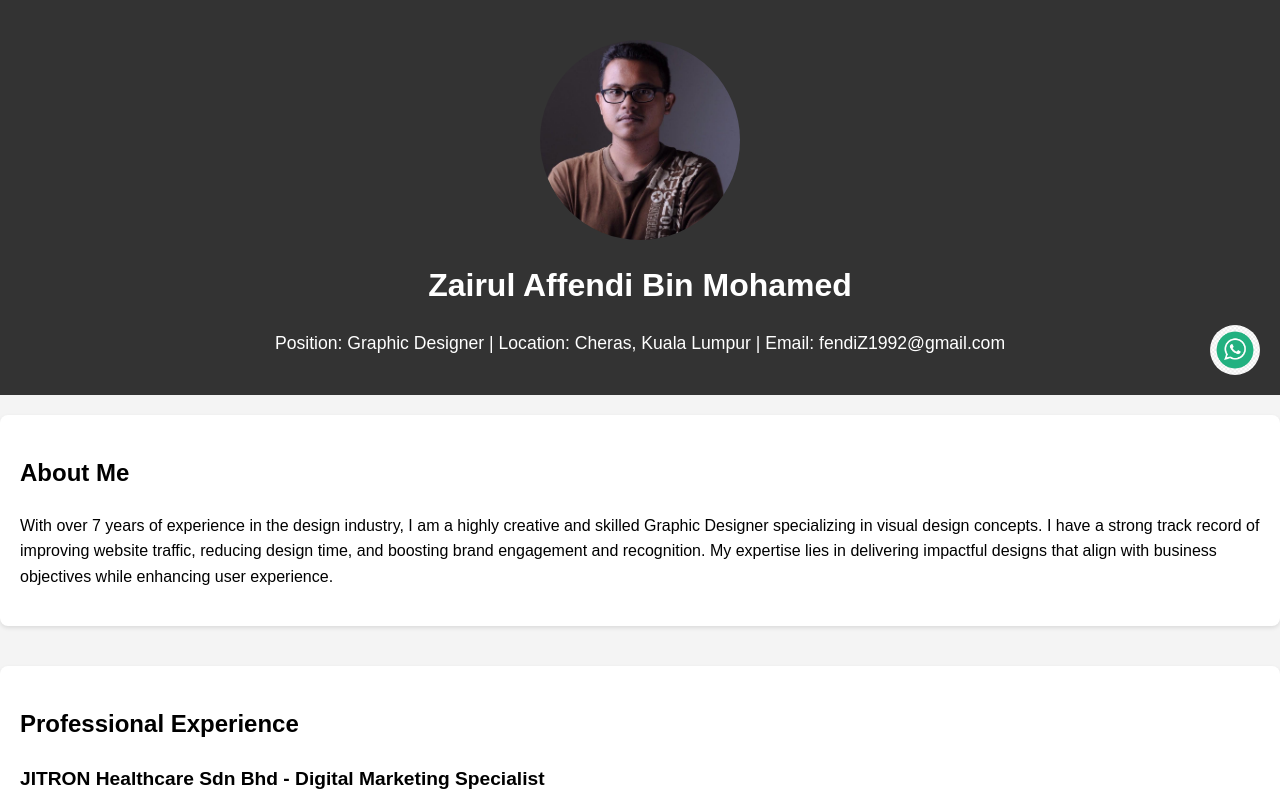
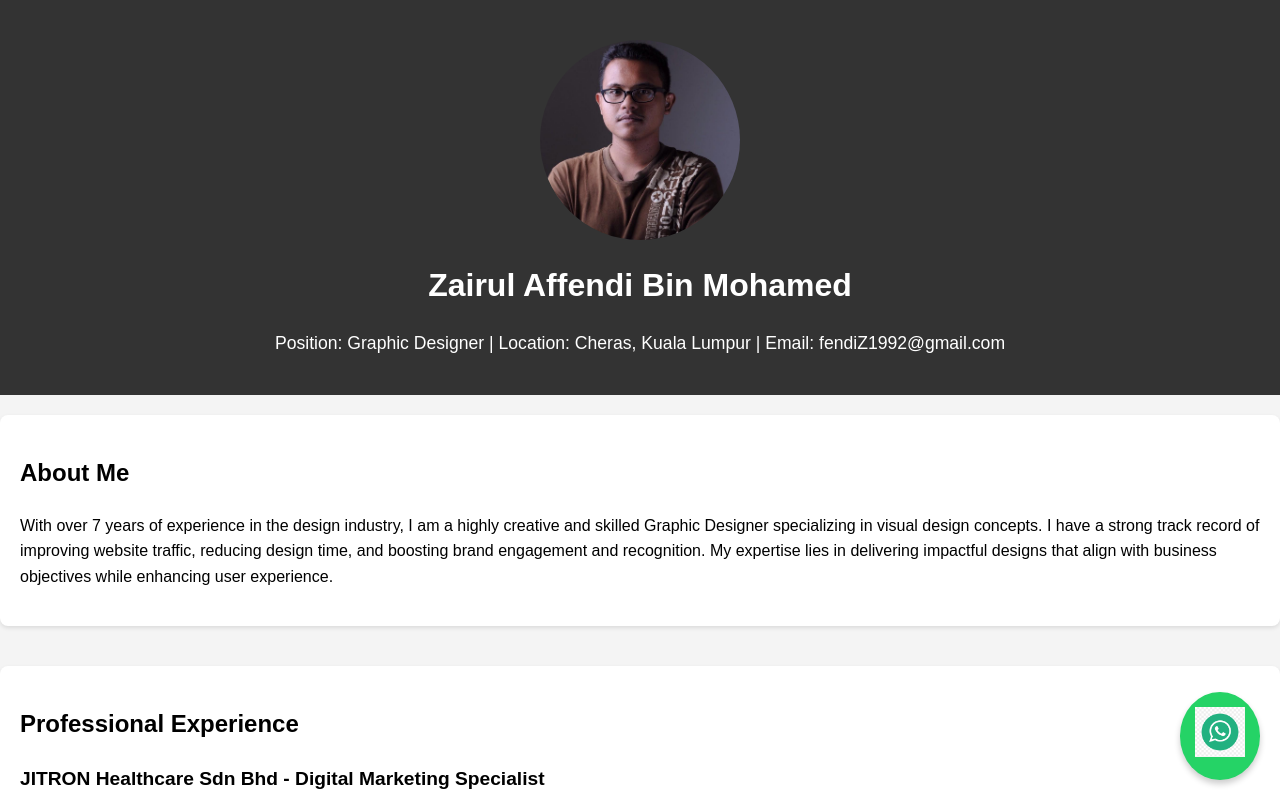
Before and after one commit to Zairul92/my-resume, a plain HTML site: page index.html in a window 1280 px wide. Shown: the top 800 px of the page. Drawn offline with Linux system fonts and the light colour scheme.

Commit message:
update baru

```diff
--- a/index.html
+++ b/index.html
@@ -12,12 +12,12 @@
         <img src="images/profile.jpg" alt="Gambar Profil Zairul Affendi" class="profile-img">
         <h1>Zairul Affendi Bin Mohamed</h1>
         <p>Position: Graphic Designer | Location: Cheras, Kuala Lumpur | Email: fendiZ1992@gmail.com</p>
+    </header>
 
-        <!-- Butang WhatsApp -->
-        <a href="https://wa.me/601112855464" target="_blank">
-            <img src="images/whatsapp-icon.png" alt="WhatsApp" class="whatsapp-icon">
-        </a>
-    </header>
+    <!-- Butang WhatsApp -->
+    <a href="https://wa.me/60123456789" class="whatsapp-button" target="_blank">
+        <img src="images/whatsapp-icon.png" alt="WhatsApp">
+    </a>
 
     <!-- Bahagian Ringkasan (About Me) -->
     <section class="summary">
--- a/styles.css
+++ b/styles.css
@@ -43,10 +43,8 @@ header {
     color: #fff;
     text-align: center;
     padding: 20px;
-    position: relative;
 }
 
-/* Menambah ruang untuk butang WhatsApp */
 header h1 {
     margin: 0;
 }
@@ -130,19 +128,31 @@ header p {
     margin-bottom: 10px;
 }
 
-/* Gaya untuk ikon WhatsApp */
-.whatsapp-icon {
-    width: 50px;  /* Sesuaikan saiz gambar ikon */
-    height: 50px;
-    border-radius: 50%;  /* Jika mahu ikon berbentuk bulat */
-    position: absolute;
-    bottom: 20px;  /* Letakkan butang di bawah gambar profil */
-    right: 20px;  /* Letakkan butang ke kanan */
-    transition: transform 0.3s ease;  /* Animasi hover */
-    cursor: pointer;  /* Menunjukkan bahawa ia boleh diklik */
+/* Gaya untuk butang WhatsApp */
+.whatsapp-button {
+    position: fixed; /* Pastikan ia tetap pada kedudukan */
+    bottom: 20px;    /* Letakkan 20px dari bawah */
+    right: 20px;     /* Letakkan 20px dari kanan */
+    z-index: 1000;   /* Pastikan ia berada di atas elemen lain */
+    background-color: #25d366;  /* Warna hijau WhatsApp */
+    border-radius: 50%;  /* Bentuk bulat */
+    padding: 15px;   /* Padding untuk saiz butang */
+    box-shadow: 0 4px 6px rgba(0, 0, 0, 0.2); /* Bayangan untuk kelihatan lebih menarik */
 }
 
-/* Hover effect untuk ikon WhatsApp */
-.whatsapp-icon:hover {
-    transform: scale(1.1);  /* Memperbesar ikon apabila hover */
+.whatsapp-button img {
+    width: 50px;    /* Saiz ikon WhatsApp */
+    height: 50px;   /* Saiz ikon WhatsApp */
 }
+
+/* Responsif untuk saiz skrin kecil (contohnya, telefon bimbit) */
+@media (max-width: 768px) {
+    .whatsapp-button {
+        padding: 10px;  /* Sesuaikan padding untuk skrin lebih kecil */
+    }
+
+    .whatsapp-button img {
+        width: 40px;    /* Kurangkan saiz ikon di telefon */
+        height: 40px;   /* Kurangkan saiz ikon di telefon */
+    }
+}
```
